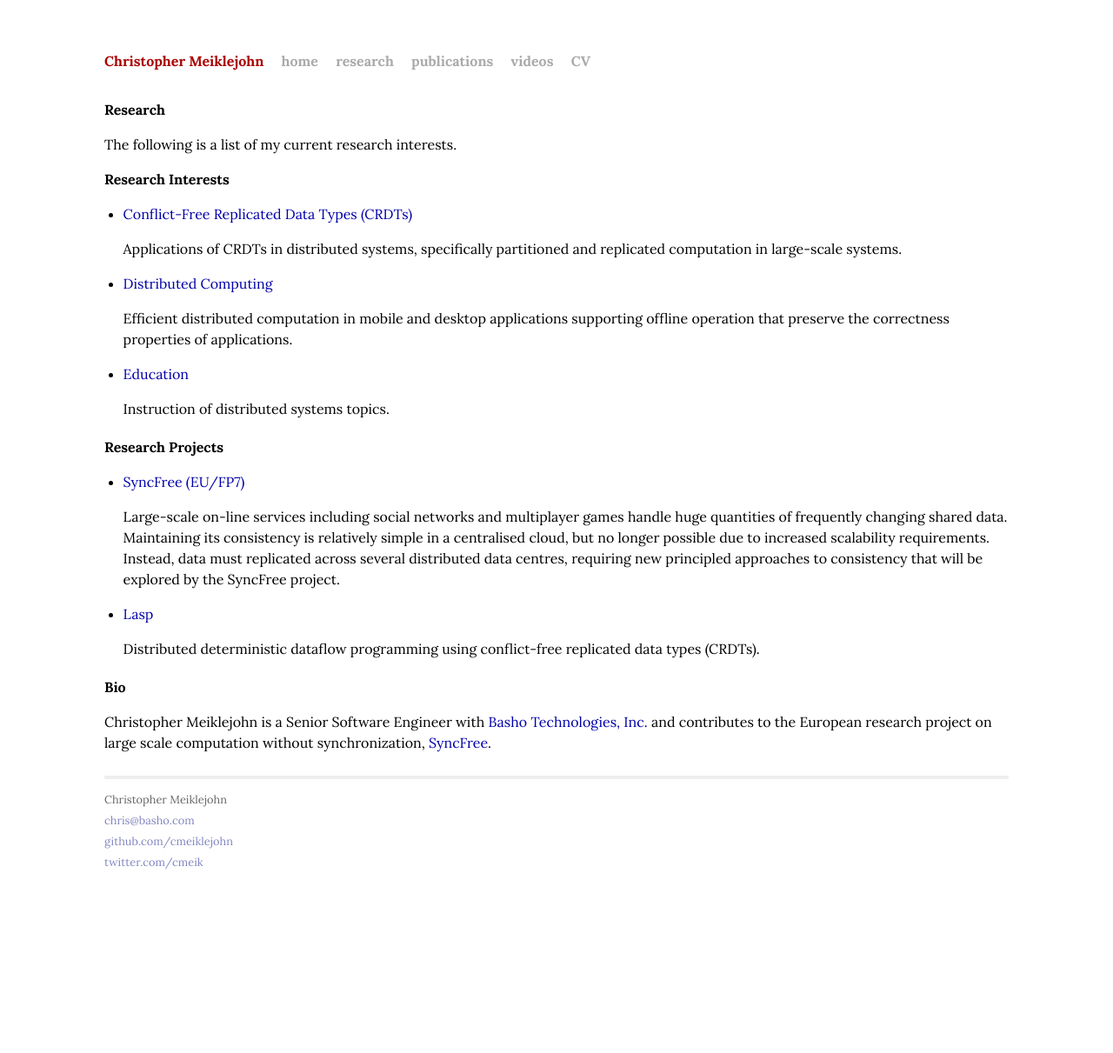
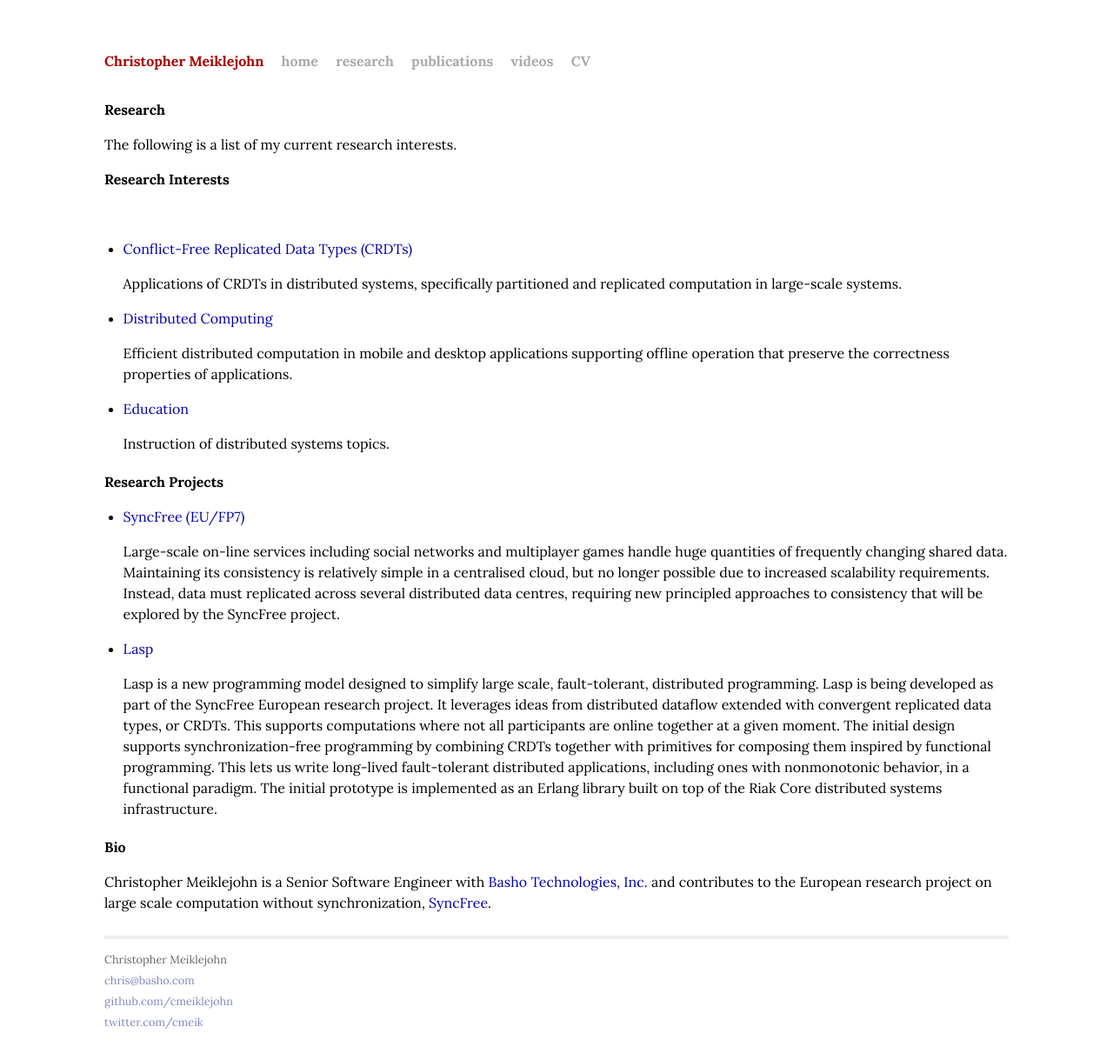
Before and after one commit to cmeiklejohn/cmeiklejohn.github.io, a Jekyll site: the page built from research.html, in a window 1280 px wide. Shown: the whole page at 87% size. Built offline with Jekyll 4.4.1, drawn with Linux system fonts in a browser that asks for light colours; before the commit the page ends 1027 px from its top, so only the background shows below that.

Commit message:
Minor tweak.

```diff
--- a/research.html
+++ b/research.html
@@ -7,7 +7,7 @@
   <h1>Research</h1>
   <p>The following is a list of my current research interests.</p>
   <h2>Research Interests</h2>
-  <p></p>
+  <p>&nbsp;</p>
 
   <ul>
     <li><a href="/crdt/2014/07/22/readings-in-crdts.html">Conflict-Free Replicated Data Types (CRDTs)</a>
@@ -29,7 +29,7 @@
       <p>Large-scale on-line services including social networks and multiplayer games handle huge quantities of frequently changing shared data. Maintaining its consistency is relatively simple in a centralised cloud, but no longer possible due to increased scalability requirements. Instead, data must replicated across several distributed data centres, requiring new principled approaches to consistency that will be explored by the SyncFree project.</p>
     </li>
     <li><a href="http://lasp-lang.org">Lasp</a>
-      <p>Distributed deterministic dataflow programming using conflict-free replicated data types (CRDTs).</p>
+      <p>Lasp is a new programming model designed to simplify large scale, fault-tolerant, distributed programming. Lasp is being developed as part of the SyncFree European research project. It leverages ideas from distributed dataflow extended with convergent replicated data types, or CRDTs. This supports computations where not all participants are online together at a given moment. The initial design supports synchronization-free programming by combining CRDTs together with primitives for composing them inspired by functional programming. This lets us write long-lived fault-tolerant distributed applications, including ones with nonmonotonic behavior, in a functional paradigm. The initial prototype is implemented as an Erlang library built on top of the Riak Core distributed systems infrastructure.</p>
     </li>
   </ul>
 </div>
```
